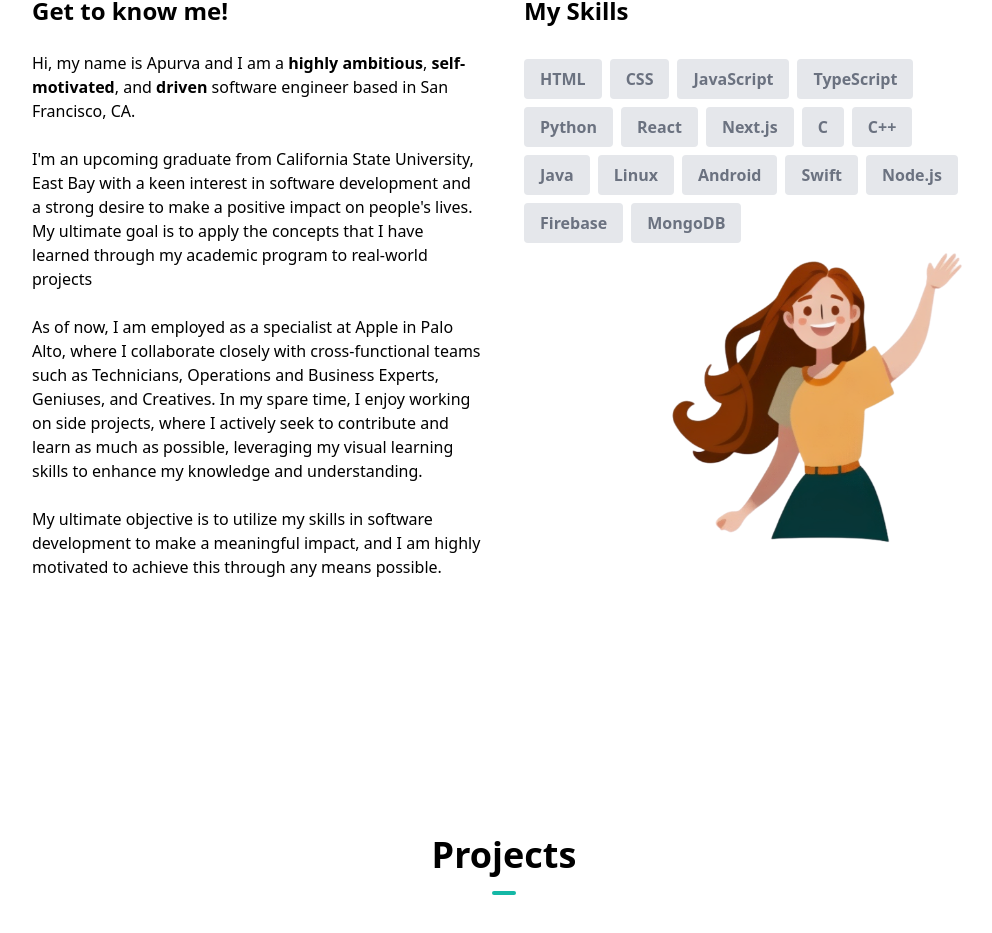
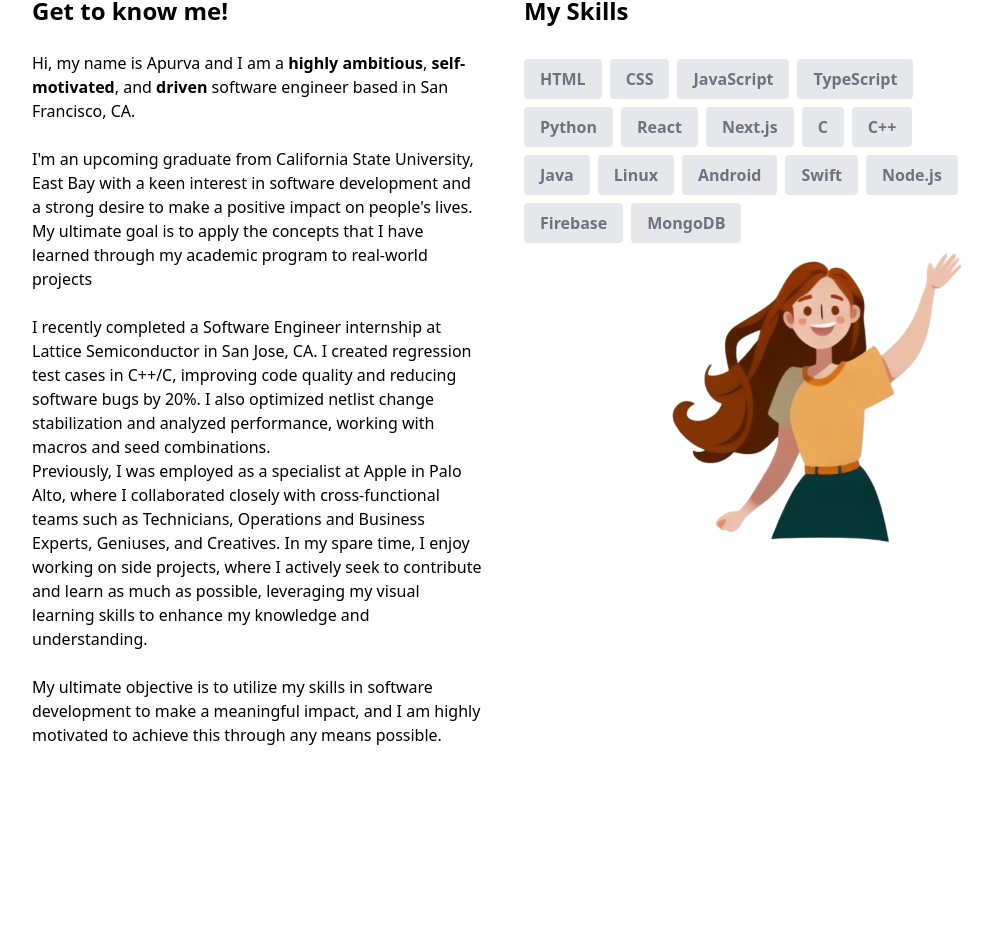
Before and after one commit to apuurvvaa/portfolio, a Next.js app: page / in a window 1280 px wide. Shown: the part 1147-2080 px from the top of the page, without its empty margins (136-1128 px from the left). Built offline with nearby package versions, Linux system fonts and the light colour scheme.

Commit message:
Update AboutSection.tsx

```diff
--- a/components/AboutSection.tsx
+++ b/components/AboutSection.tsx
@@ -48,7 +48,10 @@ const AboutSection = () => {
               I&apos;m an upcoming graduate from California State University, East Bay
             with a keen interest in software development and a strong desire to make a positive impact on people&apos;s lives. My ultimate goal is to apply the concepts that I have learned through my academic program to real-world projects<br />
             <br />
-            As of now, I am employed as a specialist at Apple in Palo Alto, where I collaborate closely with cross-functional teams such as Technicians, Operations and Business Experts, Geniuses, and Creatives. In my spare time, I enjoy working on side projects, where I actively seek to contribute and learn as much as possible, leveraging my visual learning skills to enhance my knowledge and understanding.
+            I recently completed a Software Engineer internship at Lattice Semiconductor in San Jose, CA. I created regression test cases in C++/C, improving code quality and reducing software bugs by 20%. I also optimized netlist change stabilization and analyzed performance, working with macros and seed combinations.
+            <br />
+
+            Previously, I was employed as a specialist at Apple in Palo Alto, where I collaborated closely with cross-functional teams such as Technicians, Operations and Business Experts, Geniuses, and Creatives. In my spare time, I enjoy working on side projects, where I actively seek to contribute and learn as much as possible, leveraging my visual learning skills to enhance my knowledge and understanding.
             <br />
             <br />
             My ultimate objective is to utilize my skills in software development to make a meaningful impact, and I am highly motivated to achieve this through any means possible.
```
